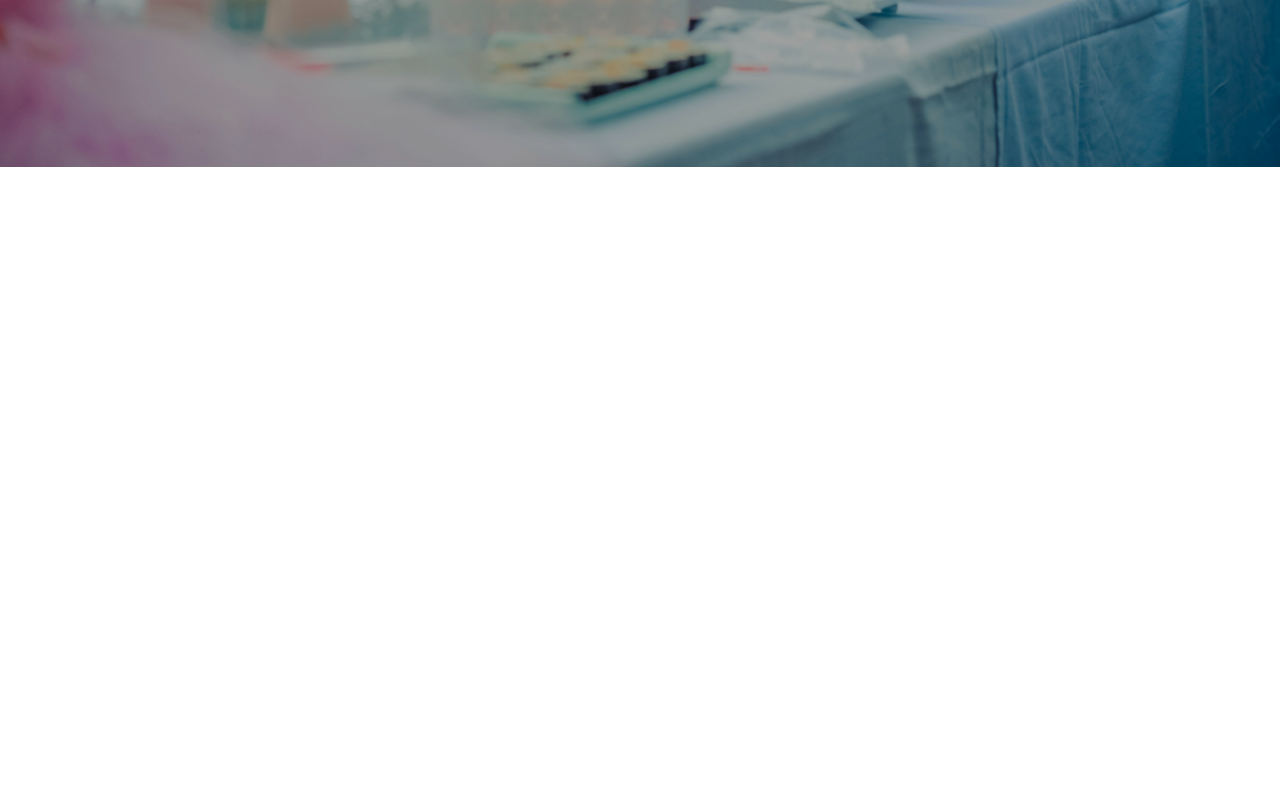
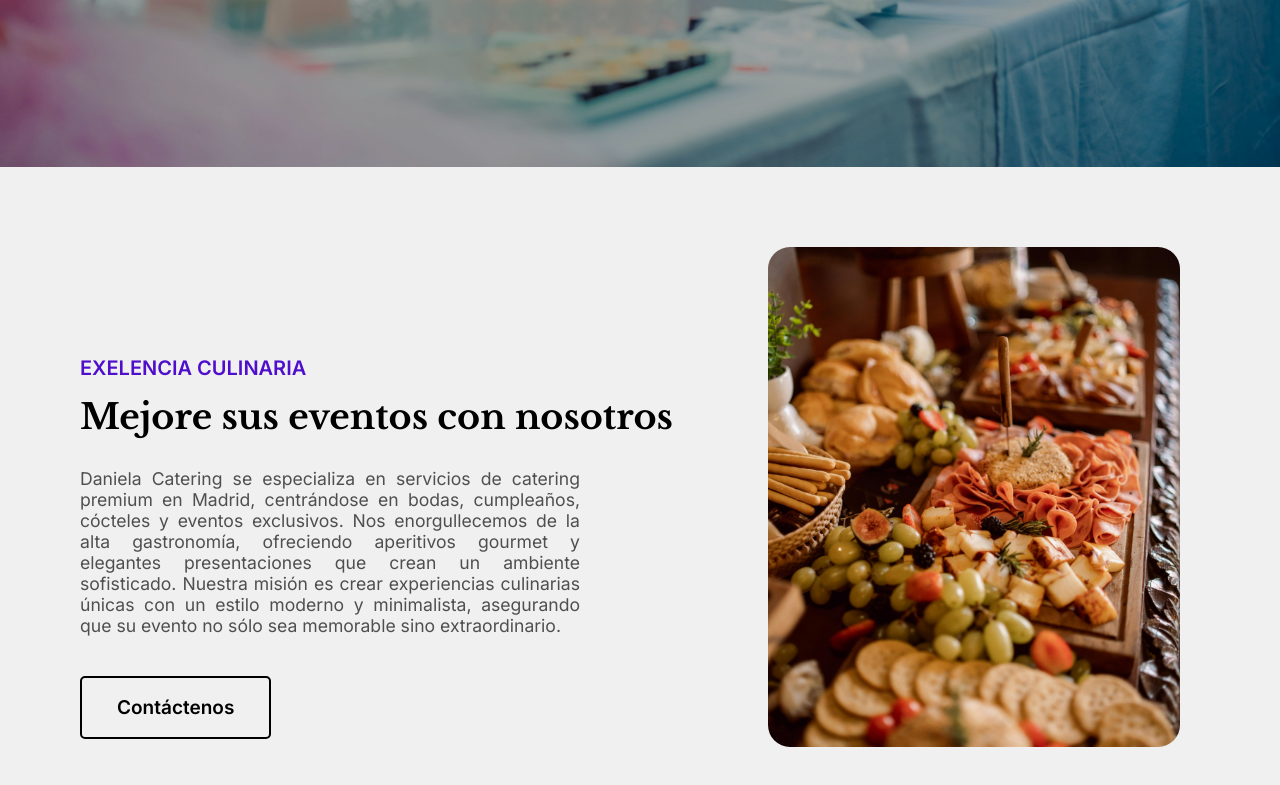
Before and after one commit to deperdomo/catering, an Angular app: page / in a window 1280 px wide. Shown: the part 883-1668 px from the top of the page. Before the commit the page ends 1050 px from the top, so only its background shows below. Built offline with nearby package versions, Linux system fonts and the light colour scheme.

Commit message:
Add About section with content and styles; include section title component and image

```diff
--- /dev/null
+++ b/src/app/shared/section-title/section-title.component.css
@@ -0,0 +1,20 @@
+.contenido {
+  padding-top: 100px;
+  padding-bottom: 30px;
+}
+
+/* h3, h4 {
+  margin-left: 120px;
+} */
+
+h3 {
+  color: #4e0ecb;
+  font-size: 20px;
+  font-weight: 600;
+}
+h4 {
+  font-family: 'Libre Baskerville';
+  font-size: 35px;
+  font-weight: 800;
+  margin-top: 15px;
+}
--- /dev/null
+++ b/src/app/shared/section-title/section-title.component.html
@@ -0,0 +1,10 @@
+<div class="contenido">
+  <h3>
+    {{ title1 }}
+  </h3>
+
+    <h4>
+      {{ title2 }}
+    </h4>
+
+</div>
--- /dev/null
+++ b/src/app/vistas/home/about/about.component.css
@@ -0,0 +1,54 @@
+.contenido {
+  background-color: #f0f0f0;
+  display: flex;
+  align-items: center;
+}
+.left {
+  width: 60%;
+  padding: 20px;
+  padding-left: 80px;
+}
+.right {
+
+ width: 40%;
+}
+ p {
+  text-align: justify;
+  color: #4f4f4f;
+  font-size: 1.1em;
+  max-width: 500px;
+}
+.cont-imagen {
+  margin-top: 80px;
+  margin-bottom: 80px;
+  margin-right: 100px;
+  height: 500px;
+  overflow: hidden;
+  border-radius: 22px;
+}
+
+.cont-imagen img {
+  width: 100%;
+  height: 100%;
+  object-fit: cover;
+}
+
+button {
+  background-color: #f0f0f0;
+  color: black;
+  padding: 18px 35px;
+  border: solid 2px #000000;
+  font-weight: 600;
+  border-radius: 5px;
+  font-size: 19px;
+  cursor: pointer;
+  transition: background-color 0.3s ease;
+  margin-top: 40px;
+}
+
+button:hover {
+  background-color: #450aba;
+  color: white;
+  border: solid 2px #450aba;
+
+}
--- /dev/null
+++ b/src/app/vistas/home/about/about.component.html
@@ -0,0 +1,23 @@
+
+<div class="contenido">
+  <div class="left">
+    <app-section-title [title1]="'EXELENCIA CULINARIA'" [title2]="'Mejore sus eventos con nosotros'" />
+
+    <div class="text">
+      <p>
+        Daniela Catering se especializa en servicios de catering premium en Madrid, centrándose en bodas,
+        cumpleaños, cócteles y eventos exclusivos. Nos enorgullecemos de la alta gastronomía, ofreciendo
+        aperitivos gourmet y elegantes presentaciones que crean un ambiente sofisticado. Nuestra misión
+        es crear experiencias culinarias únicas con un estilo moderno y minimalista, asegurando que su
+        evento no sólo sea memorable sino extraordinario.
+      </p>
+    </div>
+    <button>Contáctenos</button>
+  </div>
+
+  <div class="right">
+    <div class="cont-imagen">
+      <img src="img/home/about.jpg" alt="">
+    </div>
+  </div>
+</div>
--- a/src/app/vistas/home/home.component.html
+++ b/src/app/vistas/home/home.component.html
@@ -1,2 +1,3 @@
 <app-header />
 <app-baner />
+<app-about />
--- a/src/app/vistas/home/home.component.ts
+++ b/src/app/vistas/home/home.component.ts
@@ -1,10 +1,11 @@
 import { Component } from '@angular/core';
 import { HeaderComponent } from "../../shared/header/header.component";
 import { BanerComponent } from "./baner/baner.component";
+import { AboutComponent } from "./about/about.component";
 
 @Component({
   selector: 'app-home',
-  imports: [HeaderComponent, BanerComponent],
+  imports: [HeaderComponent, BanerComponent, AboutComponent],
   templateUrl: './home.component.html',
   styleUrl: './home.component.css'
 })
```
Also changed, not shown: src/app/shared/section-title/section-title.component.ts (added, +12 -0 lines), src/app/vistas/home/about/about.component.ts (added, +12 -0 lines), public/img/home/about.jpg (added).
